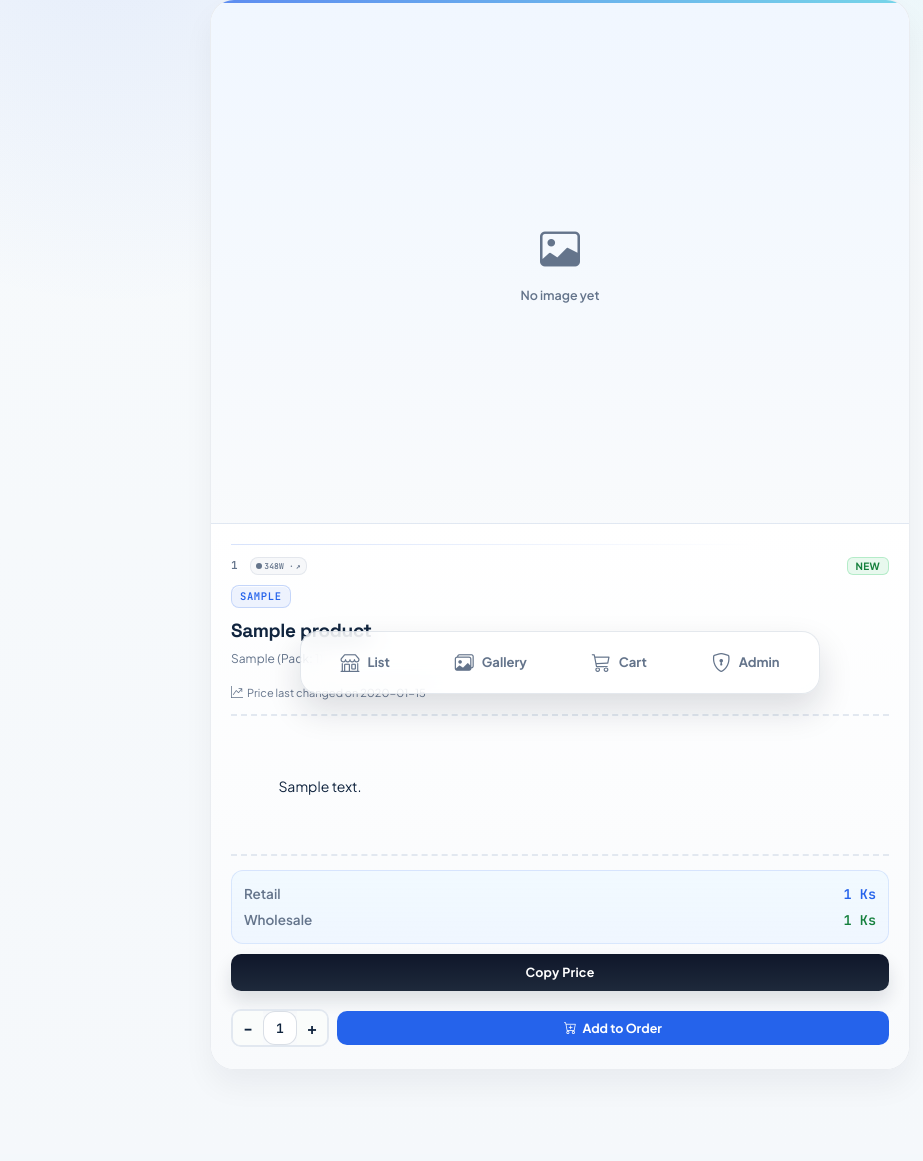
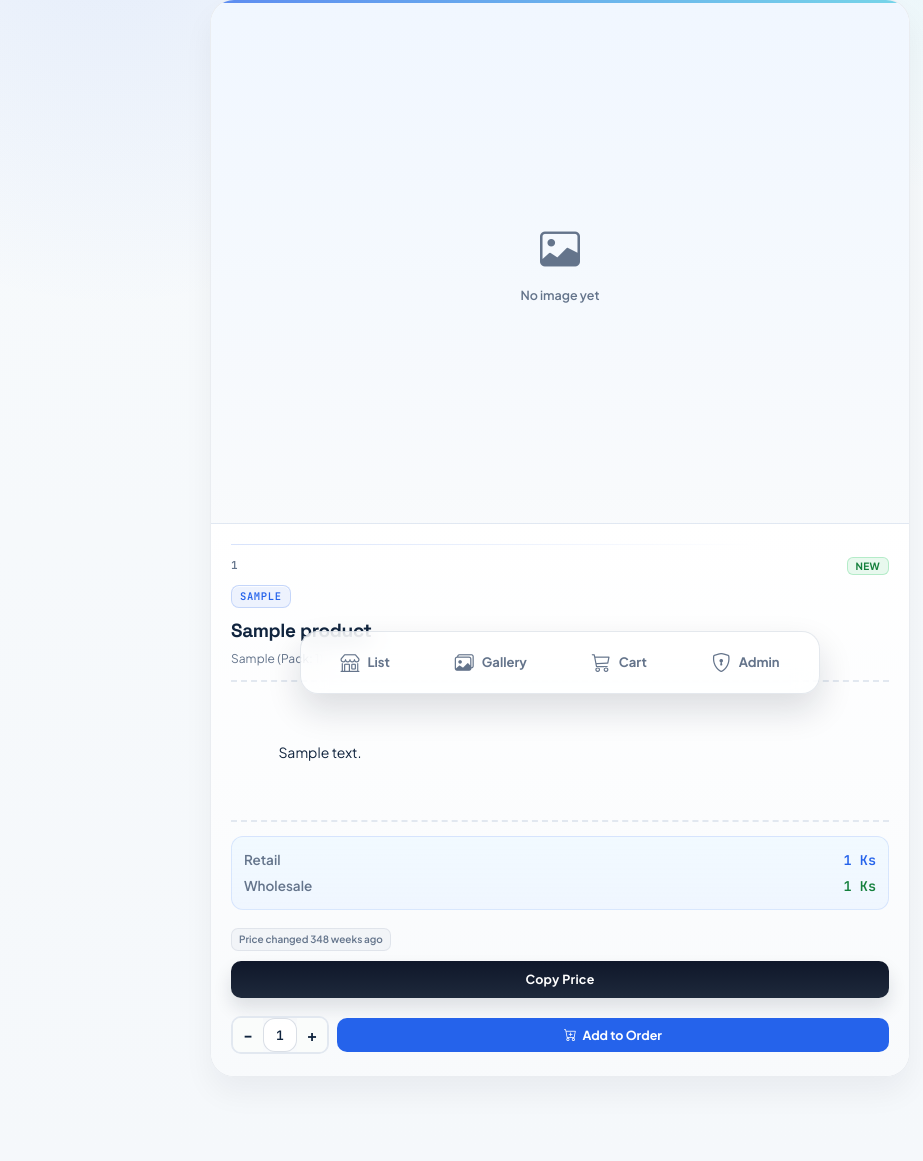
Before and after one commit to n0ski11R3a1/gtm_catalog, a Flask app: page /product/1 in a window 1280 px wide. Shown: the part 89-1250 px from the top of the page, without its empty margins (80-1003 px from the left). Before the commit the page ends 1136 px from the top, so only its background shows below. Run offline with Flask 3, Linux system fonts and the light colour scheme; tables that the repository leaves empty hold one stand-in row (values such as "Sample post"); parts of the project's set-up code (start-up, migrations or seed data) failed here and were passed over; some libraries are stand-ins or nearby versions.

Commit message:
feat: Update requirements and enhance price-change badge functionality with clearer status text

```diff
--- a/static/css/style.css
+++ b/static/css/style.css
@@ -850,32 +850,24 @@ background and the generic input styling above. */
 .badge-instock { background: rgba(34, 197, 94, .10); color: #15803D; border: 1px solid rgba(34, 197, 94, .25); }
 .badge-oos { background: rgba(100, 116, 139, .10); color: var(--muted); border: 1px solid rgba(100, 116, 139, .25); }
 
-/* --- Price-change marker --- */
+/* --- Price-change status --- */
 .price-change-badge {
-    display: inline-flex;
-    align-items: center;
-    gap: 2px;
-    margin-left: 6px;
-    font-size: 8px;
+    display: flex;
+    align-items: center;
+    gap: 4px;
+    width: max-content;
+    max-width: 100%;
+    margin: 8px 0 0;
+    font-size: 10px;
     font-weight: 600;
-    font-family: var(--font-mono);
-    text-transform: uppercase;
-    letter-spacing: .02em;
+    font-family: var(--font-body);
+    letter-spacing: 0;
+    text-transform: none;
     cursor: help;
-    vertical-align: middle;
-    padding: 2px 5px;
-    border-radius: 8px;
+    padding: 3px 7px;
+    border-radius: 7px;
     background: rgba(148, 163, 184, .08);
     border: 1px solid rgba(148, 163, 184, .2);
-}
-
-.price-change-dot {
-    display: inline-block;
-    width: 6px;
-    height: 6px;
-    border-radius: 50%;
-    background-color: var(--aqua);
-    flex-shrink: 0;
 }
 
 .price-change-text {
@@ -890,10 +882,6 @@ background and the generic input styling above. */
     background: rgba(249, 115, 23, .12);
     border-color: rgba(249, 115, 23, .3);
 }
-.price-change-badge--today .price-change-dot {
-    background-color: #F97316;
-    animation: ping-pulse 2.5s ease-in-out infinite;
-}
 .price-change-badge--today .price-change-text {
     color: #F97316;
 }
@@ -902,9 +890,6 @@ background and the generic input styling above. */
     background: rgba(245, 158, 17, .10);
     border-color: rgba(245, 158, 17, .25);
 }
-.price-change-badge--recent .price-change-dot {
-    background-color: #F59E1B;
-}
 .price-change-badge--recent .price-change-text {
     color: #F59E1B;
 }
@@ -913,9 +898,6 @@ background and the generic input styling above. */
     background: rgba(148, 163, 184, .08);
     border-color: rgba(148, 163, 184, .2);
 }
-.price-change-badge--older .price-change-dot {
-    background-color: var(--muted);
-}
 .price-change-badge--older .price-change-text {
     color: var(--muted);
 }
@@ -923,11 +905,6 @@ background and the generic input styling above. */
 /* Price direction arrow colors */
 .price-change-arrow-up { color: #22C55E; }   /* leaf/green — price went up */
 .price-change-arrow-down { color: #EF4444; } /* red — price went down */
-
-@keyframes ping-pulse {
-    0%, 100% { transform: scale(1); opacity: .9; }
-    50% { transform: scale(1.6); opacity: .4; }
-}
 
 .detail-price-history-note {
     font-size: 11px;
--- a/static/js/price-badges.js
+++ b/static/js/price-badges.js
@@ -8,14 +8,15 @@ function formatTimeAgo(ts) {
     if (isNaN(changed)) return '';
 
     const seconds = Math.floor((now - changed) / 1000);
-    if (seconds < 60) return 'now';
+    if (seconds < 60) return 'just now';
     const minutes = Math.floor(seconds / 60);
-    if (minutes < 60) return minutes + 'm';
+    if (minutes < 60) return minutes + (minutes === 1 ? ' minute' : ' minutes') + ' ago';
     const hours = Math.floor(minutes / 60);
-    if (hours < 24) return hours + 'h';
+    if (hours < 24) return hours + (hours === 1 ? ' hour' : ' hours') + ' ago';
     const days = Math.floor(hours / 24);
-    if (days < 7) return days + 'd';
-    return Math.floor(days / 7) + 'w';
+    if (days < 7) return days + (days === 1 ? ' day' : ' days') + ' ago';
+    const weeks = Math.floor(days / 7);
+    return weeks + (weeks === 1 ? ' week' : ' weeks') + ' ago';
 }
 
 (function colorPriceChangeMarkers() {
@@ -46,10 +47,19 @@ function formatTimeAgo(ts) {
         const textEl = badge.querySelector('.price-change-text');
         if (textEl) {
             const timeAgo = formatTimeAgo(ts);
-            const arrow = direction === 'up' ? '↗' : direction === 'down' ? '↘' : '↗';
+            const action = direction === 'up' ? 'increased' :
+                direction === 'down' ? 'decreased' : 'changed';
+            const arrow = direction === 'up' ? '↗' : direction === 'down' ? '↘' : '';
             const arrowClass = direction === 'up' ? 'price-change-arrow-up' :
                 direction === 'down' ? 'price-change-arrow-down' : '';
-            textEl.innerHTML = timeAgo + ' · <span class="' + arrowClass + '">' + arrow + '</span>';
+            textEl.textContent = 'Price ' + action + ' ' + timeAgo;
+            if (arrow) {
+                const arrowEl = document.createElement('span');
+                arrowEl.className = arrowClass;
+                arrowEl.setAttribute('aria-hidden', 'true');
+                arrowEl.textContent = ' ' + arrow;
+                textEl.appendChild(arrowEl);
+            }
         }
     });
 })();
--- a/static/sw.js
+++ b/static/sw.js
@@ -85,7 +85,11 @@
 // v27->v28: included the split catalog modules in the static asset cache.
 // Without this, existing installations could keep stale or missing code
 // for the notification toggle after the frontend refactor.
-const CACHE_NAME = 'gtm-catalog-v28';
+// v28->v29: price-change badges now use clear status text instead of a
+// pulsing dot and an unexplained abbreviated number.
+// v29->v30: moved the price status below the price panel and restored
+// normal sentence casing for the card presentation.
+const CACHE_NAME = 'gtm-catalog-v30';
 const PRODUCT_PAGES_CACHE = 'gtm-product-pages-v1';
 const PRODUCT_IMAGES_CACHE = 'gtm-product-images-v1';
 const GALLERY_PAGES_CACHE = 'gtm-gallery-pages-v1';
--- a/templates/admin_catalog_audit.html
+++ b/templates/admin_catalog_audit.html
@@ -26,7 +26,7 @@
                   <div class="fw-semibold">{{ item.id }}</div>
                   <div class="small text-muted">{{ item.message }}</div>
                   <div class="mt-2 small">
-                    {% for value in item.values %}
+                    {% for value in item["values"] %}
                       <span class="badge bg-light text-dark border me-1 mb-1">{{ value }}</span>
                     {% endfor %}
                   </div>
@@ -63,9 +63,9 @@
                   <li class="list-group-item">
                     <div class="fw-semibold">{{ issue.id }}</div>
                     <div class="small text-muted">{{ issue.message }}</div>
-                    {% if issue.values %}
+                    {% if issue["values"] %}
                       <div class="mt-2 small">
-                        {% for value in issue.values %}
+                        {% for value in issue["values"] %}
                           <span class="badge bg-light text-dark border me-1 mb-1">{{ value }}</span>
                         {% endfor %}
                       </div>
--- a/templates/product_detail.html
+++ b/templates/product_detail.html
@@ -38,15 +38,6 @@
             <div class="card-top">
                 <span class="sku">
                     {{ p['Product ID'] }}
-                    {% if p['last_price_change'] %}
-                    <span class="price-change-badge"
-                          data-timestamp="{{ p['last_price_change'] }}"
-                          data-direction="{{ p['last_price_direction'] or 'none' }}"
-                          title="Price updated {{ p['last_price_change']|sqlitedatetime }}">
-                        <span class="price-change-dot"></span>
-                        <span class="price-change-text"></span>
-                    </span>
-                    {% endif %}
                 </span>
                 <span class="badge {% if p['Status']|lower == 'out of stock' %}badge-oos{% else %}badge-instock{% endif %}">
                     {{ p['Status'] }}
@@ -57,13 +48,6 @@
 
              <div class="item-title detail-title">{{ p['Product Name'] }}</div>
              <div class="cat-tag">{{ p['Unit'] }} {% if p['UPC'] > 0 %}(Pack: {{ p['UPC'] }}){% endif %}</div>
-
-             {% if p['last_price_change'] %}
-             <div class="detail-price-history-note">
-                 <i class="bi bi-graph-up-arrow"></i>
-                 Price last changed on {{ p['last_price_change']|sqlitedatetime }}
-             </div>
-             {% endif %}
 
              <div class="tag-perf"></div>
 
@@ -87,6 +71,15 @@
                     <span class="wholesale-val">{% if p['Wholesale'] > 0 %}{{ "{:,.0f}".format(p['Wholesale']) }} Ks{% else %}-{% endif %}</span>
                 </div>
             </div>
+
+            {% if p['last_price_change'] %}
+            <span class="price-change-badge"
+                  data-timestamp="{{ p['last_price_change'] }}"
+                  data-direction="{{ p['last_price_direction'] or 'none' }}"
+                  title="Price updated {{ p['last_price_change']|sqlitedatetime }}">
+                <span class="price-change-text"></span>
+            </span>
+            {% endif %}
 
             <button class="copy-btn" type="button">Copy Price</button>
 
```
Also changed, not shown: requirement.txt (+9 -2 lines), templates/index.html (+9 -9 lines).
